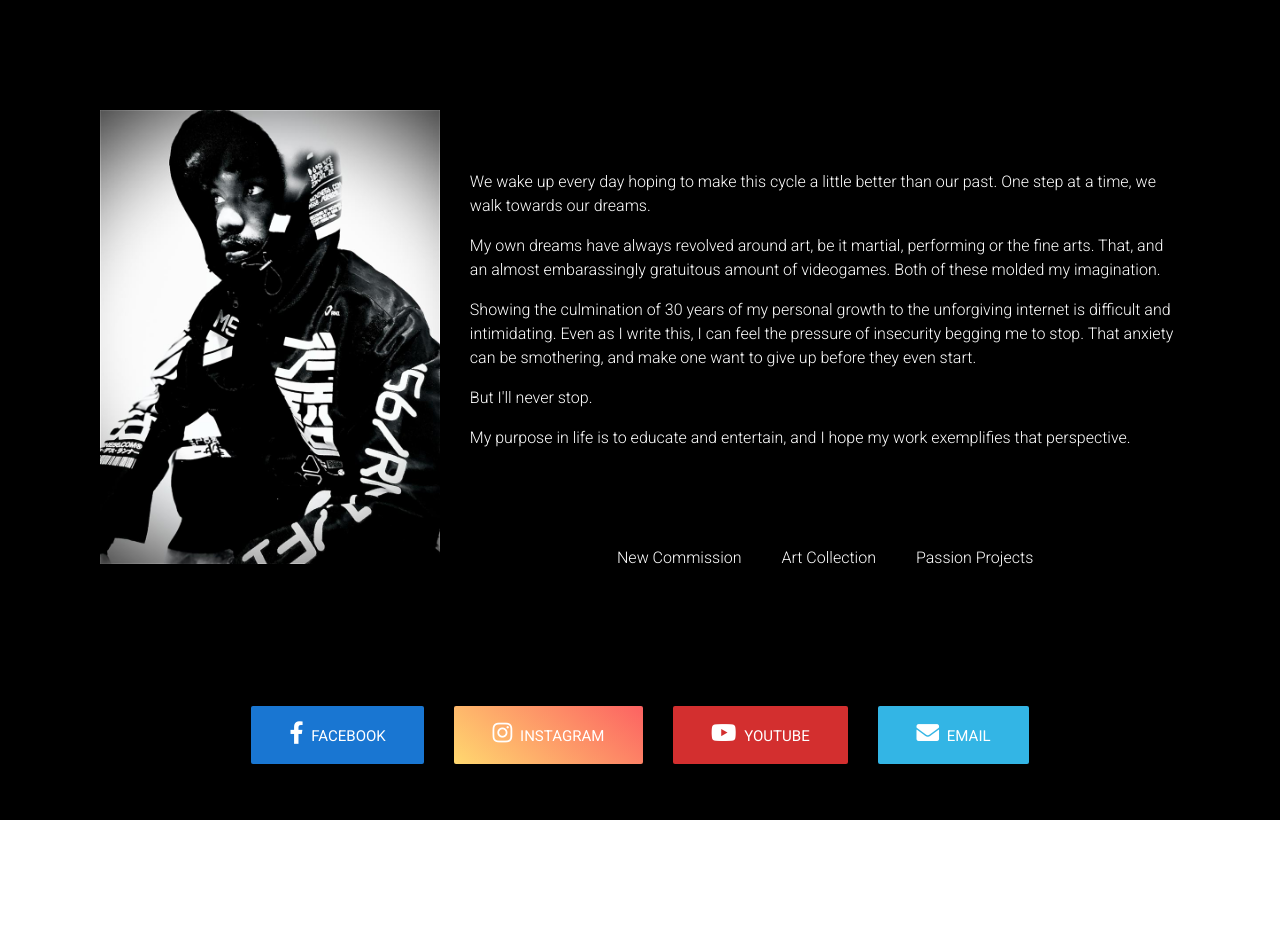
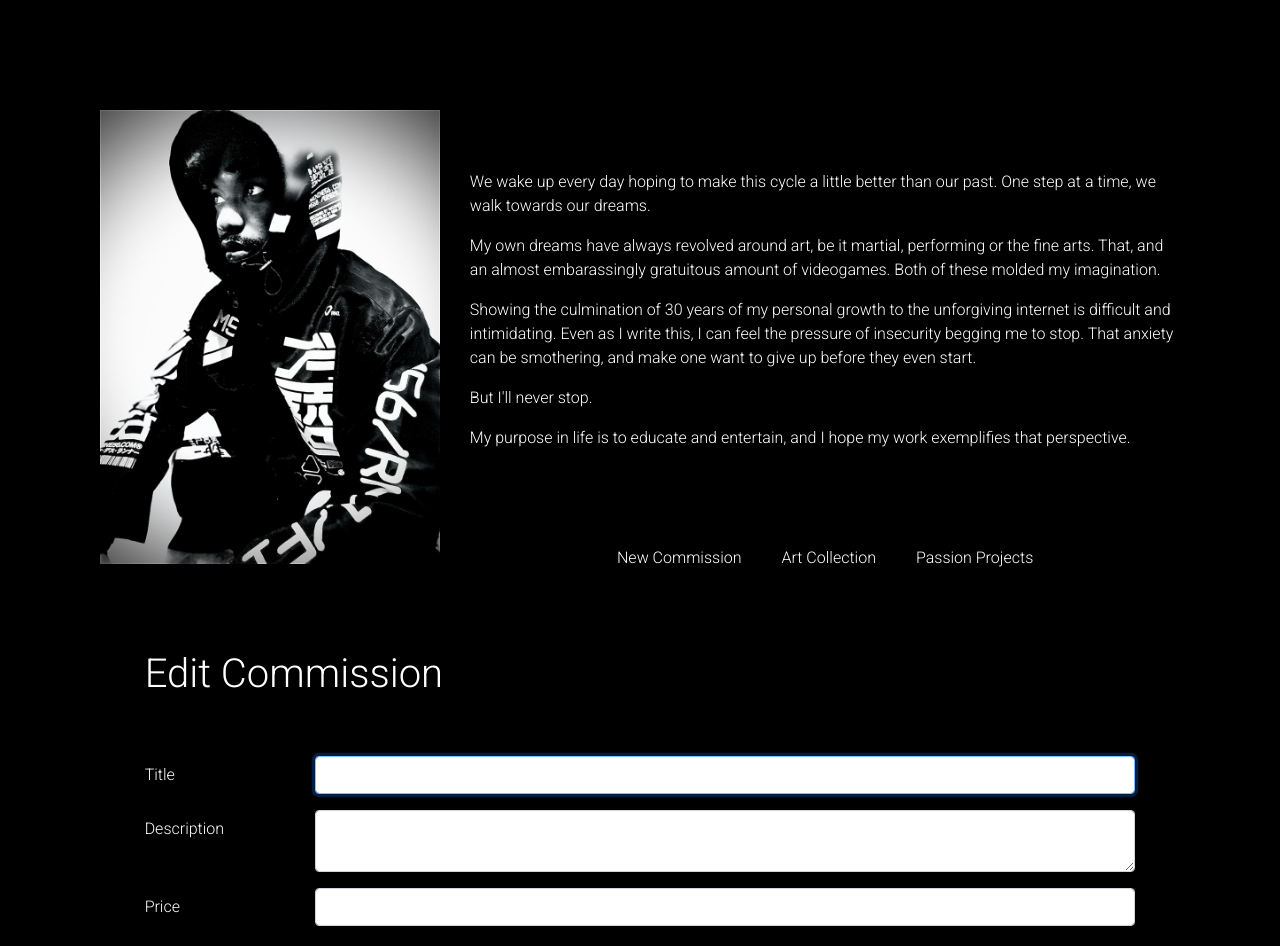
Before and after one commit to CintBX/ChrisPortfolio, a React (Create React App) app in the folder client/: page /edit-commission/1 in a window 1280 px wide. Shown: the top 946 px of the page. Before the commit the page ends 820 px from the top, so only its background shows below. Built offline with nearby package versions, Linux system fonts and the light colour scheme; no server answers.

Commit message:
Edit Commission fully functional

```diff
--- a/client/src/App.js
+++ b/client/src/App.js
@@ -9,10 +9,11 @@ import { Provider } from 'react-redux';
 import store from './store';
 import { Switch, Route } from 'react-router-dom';
 import Header from './components/Header';
+import CommissionBody from './components/CommissionBody';
+import ProjectBody from './components/ProjectBody';
 import NewCommissionForm from './components/commission/new';
-import CommissionBody from './components/CommissionBody';
 import CommissionShowPage from './components/commission/show';
-import ProjectBody from './components/ProjectBody';
+import EditCommissionForm from './components/commission/edit';
 import Footer from './components/Footer';
 
 function App() {
@@ -21,6 +22,7 @@ function App() {
       <Container fluid style={styles.container}>
         <Header />
         <Switch>
+          <Route path="/edit-commission/:id" component={EditCommissionForm} />
           <Route path="/show-commission/:id" component={CommissionShowPage} />
           <Route path="/new-commission" component={NewCommissionForm} />
           <Route path="/project-list" component={ProjectBody} />
--- a/client/src/actions/commissionActions.js
+++ b/client/src/actions/commissionActions.js
@@ -5,6 +5,8 @@ import {
   ADD_COMMISSION,
   ADD_COMMISSION_FAIL,
   SHOW_COMMISSION,
+  EDIT_COMMISSION,
+  EDIT_COMMISSION_FAIL,
   DELETE_COMMISSION
 } from '../actions/types';
 import axios from 'axios';
@@ -29,7 +31,6 @@ export const addCommission = commission => dispatch => {
 			"Content-Type": "application/json"
 		}
   };
-
   axios
     .post('/commissions', commission, config)
     .then(() => dispatch({
@@ -40,7 +41,6 @@ export const addCommission = commission => dispatch => {
       dispatch(returnErrors(err.response.data, err.response.status));
       dispatch({ type: ADD_COMMISSION_FAIL });
     });
-
   axios
     .get('/commissions')
     .then(res => dispatch({
@@ -48,6 +48,7 @@ export const addCommission = commission => dispatch => {
       payload: res.data
     }));
 };
+
 
 export const showCommission = id => dispatch => {
   dispatch({ type: COMMISSION_LOADING });
@@ -59,3 +60,31 @@ export const showCommission = id => dispatch => {
     }))
     .catch(err => dispatch(returnErrors(err.response.data, err.response.status)));
 };
+
+
+export const editCommission = ({ _id, title, description, price }) => dispatch => {
+  const config = {
+    headers: {
+      "Content-Type": "application/json"
+    }
+  };
+  const body = JSON.stringify({ title, description, price });
+  axios
+    .post(`/commissions/${_id}`, body, config)
+    .then(res => dispatch({
+      type: EDIT_COMMISSION,
+      payload: res.data
+    }))
+    .catch(err => {
+      dispatch(returnErrors(err.response.data, err.response.status));
+      dispatch({
+        type: EDIT_COMMISSION_FAIL
+      });
+    });
+  axios
+    .get('/commissions')
+    .then(res => dispatch({
+      type: GET_COMMISSIONS,
+      payload: res.data
+    }));
+};
--- a/client/src/actions/types.js
+++ b/client/src/actions/types.js
@@ -1,9 +1,12 @@
-// Commission CRUD
+// Loading
 export const COMMISSIONS_LOADING = 'COMMISSIONS_LOADING';
 export const COMMISSION_LOADING = 'COMMISSION_LOADING';
+
+// Commission CRUD
 export const GET_COMMISSIONS = 'GET_COMMISSIONS';
 export const ADD_COMMISSION = 'ADD_COMMISSION';
 export const SHOW_COMMISSION = 'SHOW_COMMISSION';
+export const EDIT_COMMISSION = 'EDIT_COMMISSION';
 export const DELETE_COMMISSION = 'DELETE_COMMISSION';
 
 // Error Handling
@@ -12,3 +15,4 @@ export const CLEAR_ERRORS = 'CLEAR_ERRORS';
 
 // CRUD Errors
 export const ADD_COMMISSION_FAIL = 'ADD_COMMISSION_FAIL';
+export const EDIT_COMMISSION_FAIL = 'EDIT_COMMISSION_FAIL';
--- a/client/src/components/commission/edit.js
+++ b/client/src/components/commission/edit.js
@@ -1,11 +1,154 @@
-import React from 'react';
+import React, { Component } from 'react';
+import {
+  Col,
+  Form,
+  FormGroup,
+  Label,
+  Input,
+  Button
+} from 'reactstrap';
+import PropTypes from 'prop-types';
+import { connect } from 'react-redux';
+import { showCommission, editCommission } from '../../actions/commissionActions';
+import { Redirect } from 'react-router-dom';
 
-const EditCommission = () => {
-  return (
-    <div>
-      <h1>Edit Commission</h1>
-    </div>
-  )
-}
+class EditCommissionForm extends Component {
+  constructor(props) {
+    super(props);
+    this.handleChange = this.handleChange.bind(this);
+    this.handleSubmit = this.handleSubmit.bind(this);
+    this.state = {
+      title: "",
+      description: "",
+      price: "",
+      redirectToShowPage: false
+    };
+  };
 
-export default EditCommission;
+  componentDidMount() {
+    const id = this.props.match.params.id;
+    this.props.showCommission(id);
+    if(this.state.redirectToShowPage) {
+      this.setState({
+        redirectToShowPage: false
+      });
+    };
+  };
+
+  static propTypes = {
+    editCommission: PropTypes.func.isRequired
+  };
+
+  handleChange(e) {
+    this.setState({
+      [e.target.name]: e.target.value
+    });
+  };
+
+  handleSubmit(e) {
+    e.preventDefault();
+
+    const { showCommission } = this.props.commission;
+    showCommission.title = this.state.title;
+    showCommission.description = this.state.description;
+    showCommission.price = this.state.price;
+
+    this.props.editCommission(showCommission);
+
+    this.setState({
+      title: "",
+      description: "",
+      price: "",
+      redirectToShowPage: true
+    })
+  };
+
+  render() {
+    const redirectToShowPage = this.state.redirectToShowPage;
+    const { _id, title, description, price } = this.props.commission.showCommission;
+    return (
+      <div>
+        { redirectToShowPage ? <Redirect to={`/show-commission/${_id}`} /> : null }
+        <Form style={styles.container} autoFocus={false} onSubmit={this.handleSubmit}>
+          <h1 style={styles.title}>Edit Commission</h1>
+          <FormGroup row>
+            <Label for="title" sm={2}>Title</Label>
+            <Col sm={10}>
+              <Input
+                type="text"
+                name="title"
+                id="title"
+                autoFocus
+                onChange={this.handleChange}
+                value={this.state.title}
+                placeholder={title}
+              />
+            </Col>
+          </FormGroup>
+
+          <FormGroup row>
+            <Label for="description" sm={2}>Description</Label>
+            <Col sm={10}>
+              <Input
+                type="textarea"
+                name="description"
+                id="description"
+                onChange={this.handleChange}
+                value={this.state.description}
+                placeholder={description}
+              />
+            </Col>
+          </FormGroup>
+
+          <FormGroup row>
+            <Label for="price" sm={2}>Price</Label>
+            <Col sm={10}>
+              <Input
+                type="number"
+                name="price"
+                id="price"
+                onChange={this.handleChange}
+                value={this.state.price}
+                placeholder={price}
+              />
+            </Col>
+          </FormGroup>
+
+          <FormGroup row>
+            <Col sm={10}>
+              <Button outline color="info" style={styles.submitButton}>Submit</Button>
+            </Col>
+          </FormGroup>
+        </Form>
+      </div>
+    );
+  };
+};
+
+const styles = {
+  container: {
+    paddingLeft: '5%',
+    paddingRight: '5%'
+  },
+  title: {
+    paddingBottom: 50
+  },
+  submitContainer: {
+    paddingTop: 50,
+    paddingLeft: 'auto',
+    paddingRight: 'auto',
+    display: 'flex',
+    justifyContent: 'center'
+  },
+  submitButton: {
+    fontSize: '1.2em',
+    backgroundColor: 'black',
+    color: 'white'
+  }
+};
+
+const mapStateToProps = state => ({
+  commission: state.commission
+});
+
+export default connect(mapStateToProps, {showCommission, editCommission})(EditCommissionForm);
--- a/client/src/components/commission/new.js
+++ b/client/src/components/commission/new.js
@@ -20,7 +20,7 @@ class NewCommissionForm extends Component {
     this.state = {
       title: "",
       description: "",
-      price: 0,
+      price: "",
       redirectToHome: false
     };
   };
@@ -57,7 +57,7 @@ class NewCommissionForm extends Component {
     this.setState({
       title: "",
       description: "",
-      price: 0,
+      price: "",
       redirectToHome: true
     })
   };
--- a/client/src/components/commission/show.js
+++ b/client/src/components/commission/show.js
@@ -1,7 +1,8 @@
 import React, { useEffect } from 'react';
 import { useSelector, useDispatch } from 'react-redux';
 import { showCommission } from '../../actions/commissionActions';
-import { Container, Row, Col } from 'reactstrap';
+import { Container, Row, Col, Button } from 'reactstrap';
+import { Link } from 'react-router-dom';
 
 // IDEA
 // Make this whole thing a modal.  It'll display The IMAGE (if it's larger) and description
@@ -41,8 +42,16 @@ const CommissionShowPage = props => {
               />
             </Col>
             <Col lg={7} xl={7}>
-              <h1>{ commission.title }</h1>
-              <p>{ commission.description }</p>
+              <h1><span style={styles.softenTone}>Title: </span>{ commission.title }</h1>
+              <h3><span style={styles.softenTone}>Sold for: </span>${ commission.price }</h3>
+              <h3><span style={styles.softenTone}>About this piece: </span></h3>
+              <p>
+                { commission.description }
+              </p>
+              <br/>
+              <Link to={`/edit-commission/${commission._id}`}>
+                <Button style={styles.editButton} outline color="warning">Edit</Button>
+              </Link>
             </Col>
           </Row>
         </Container>
@@ -56,6 +65,12 @@ const styles = {
     paddingLeft: '15%',
     paddingRight: '10%',
     color: "white",
+  },
+  editButton: {
+    padding: 20
+  },
+  softenTone: {
+    color: "lightgrey"
   }
 }
 
--- a/client/src/reducers/commissionReducer.js
+++ b/client/src/reducers/commissionReducer.js
@@ -5,6 +5,8 @@ import {
   ADD_COMMISSION,
   ADD_COMMISSION_FAIL,
   SHOW_COMMISSION,
+  EDIT_COMMISSION,
+  EDIT_COMMISSION_FAIL,
   DELETE_COMMISSION
 } from '../actions/types';
 
@@ -44,6 +46,8 @@ export default function(state = initialState, action) {
       };
 
     case ADD_COMMISSION_FAIL:
+    case EDIT_COMMISSION:
+    case EDIT_COMMISSION_FAIL:
       return { ...state };
 
     default:
```
